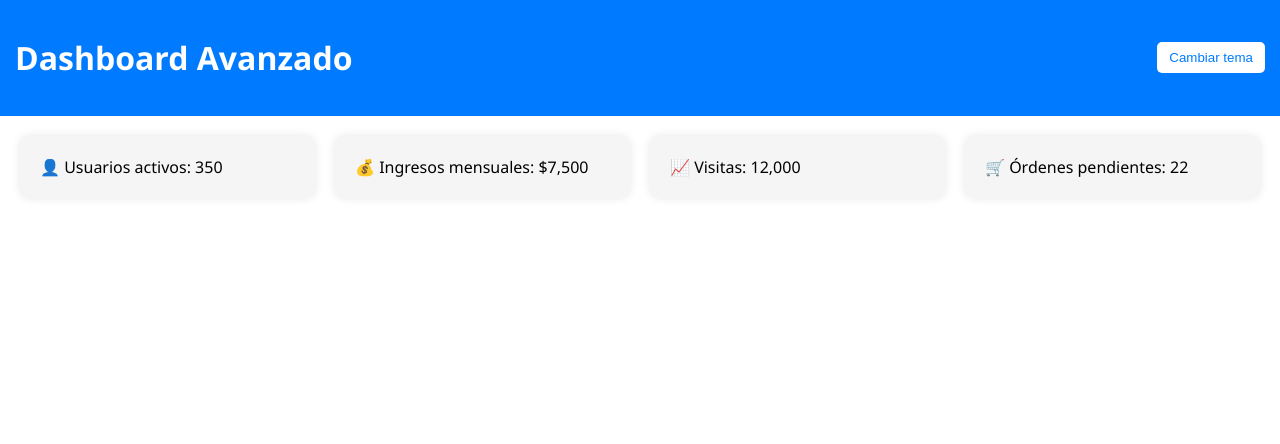
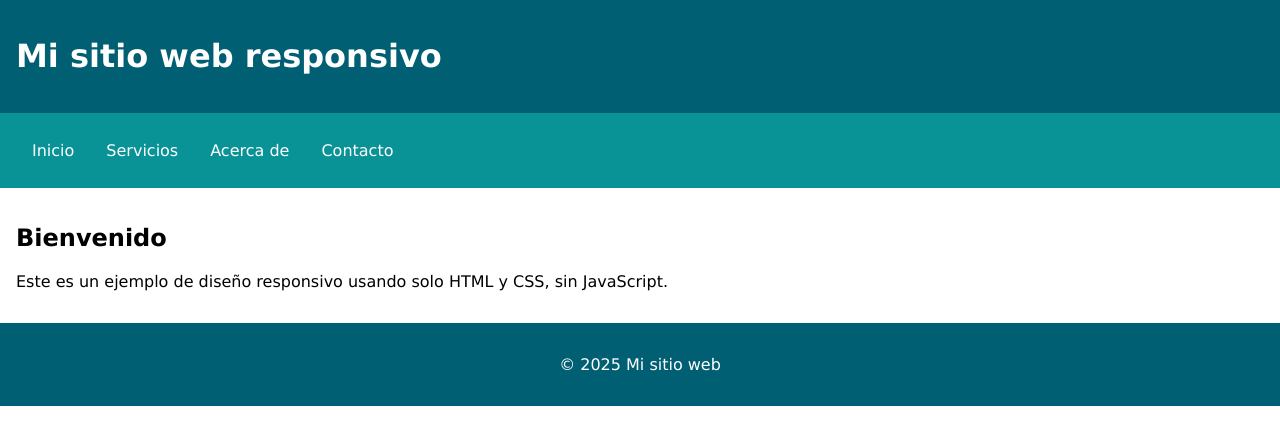
Before and after one commit to lgordillo7676/mi-pagina-web, a plain HTML site: page index.html in a window 1280 px wide. Drawn offline with Linux system fonts and the light colour scheme.

Commit message:
Add files via upload

```diff
--- a/index.html
+++ b/index.html
@@ -1,80 +1,108 @@
 <!DOCTYPE html>
 <html lang="es">
 <head>
-  <meta charset="UTF-8">
-  <title>Dashboard Avanzado</title>
-  <meta name="viewport" content="width=device-width, initial-scale=1">
+<meta charset="UTF-8" />
+<meta name="viewport" content="width=device-width, initial-scale=1" />
+<title>Diseño Responsivo sin JS</title>
 <style>
-    :root {
-      --bg-color: #ffffff;
-      --text-color: #000000;
-      --card-color: #f5f5f5;
+  body {
+    font-family: Verdana, sans-serif;
+    margin: 0; padding: 0;
+  }
+  header, nav, main, footer {
+    padding: 1em;
+  }
+  header {
+    background: #005f73;
+    color: white;
+  }
+  nav {
+    background: #0a9396;
+  }
+  nav ul {
+    list-style: none;
+    margin: 0; padding: 0;
+    display: flex;
+    flex-wrap: wrap;
+  }
+  nav li {
+    margin: 0;
+  }
+  nav a {
+    display: block;
+    padding: 0.75em 1em;
+    color: white;
+    text-decoration: none;
+  }
+  nav a:hover, nav a:focus {
+    background: #94d2bd;
+    color: #005f73;
   }
 
-    body.dark {
-      --bg-color: #121212;
-      --text-color: #ffffff;
-      --card-color: #1e1e1e;
+  /* Menú para dispositivos móviles usando checkbox hack */
+  #menu-toggle {
+    display: none;
+  }
+  label[for="menu-toggle"] {
+    background: #0a9396;
+    color: white;
+    padding: 0.75em 1em;
+    display: none;
+    cursor: pointer;
   }
 
-    body {
-      margin: 0;
-      font-family: 'Segoe UI', sans-serif;
-      background-color: var(--bg-color);
-      color: var(--text-color);
-      transition: all 0.3s ease;
+  @media (max-width: 600px) {
+    nav ul {
+      flex-direction: column;
+      display: none;
+    }
+    label[for="menu-toggle"] {
+      display: block;
+    }
+    #menu-toggle:checked + nav ul {
+      display: flex;
+    }
   }
 
-    header {
-      background: #007bff;
-      color: white;
-      padding: 15px;
-      display: flex;
-      justify-content: space-between;
-      align-items: center;
+  main {
+    padding: 1em;
   }
 
-    .dashboard {
-      display: grid;
-      grid-template-columns: repeat(auto-fit, minmax(200px, 1fr));
-      gap: 20px;
-      padding: 20px;
-    }
-
-    .card {
-      background-color: var(--card-color);
-      padding: 20px;
-      border-radius: 10px;
-      box-shadow: 0 0 10px rgba(0,0,0,0.1);
-    }
-
-    .toggle-btn {
-      background: white;
-      color: #007bff;
-      border: none;
-      padding: 8px 12px;
-      border-radius: 5px;
-      cursor: pointer;
+  footer {
+    background: #005f73;
+    color: white;
+    text-align: center;
   }
 </style>
 </head>
 <body>
+
 <header>
-    <h1>Dashboard Avanzado</h1>
-    <button class="toggle-btn" onclick="toggleTheme()">Cambiar tema</button>
+  <h1>Mi sitio web responsivo</h1>
 </header>
 
-  <main class="dashboard">
-    <div class="card">👤 Usuarios activos: 350</div>
-    <div class="card">💰 Ingresos mensuales: $7,500</div>
-    <div class="card">📈 Visitas: 12,000</div>
-    <div class="card">🛒 Órdenes pendientes: 22</div>
+<label for="menu-toggle">☰ Menú</label>
+<input type="checkbox" id="menu-toggle" />
+
+<nav>
+  <ul>
+    <li><a href="#">Inicio</a></li>
+    <li><a href="#">Servicios</a></li>
+    <li><a href="#">Acerca de</a></li>
+    <li><a href="#">Contacto</a></li>
+  </ul>
+</nav>
+
+<main>
+  <article>
+    <h2>Bienvenido</h2>
+    <p>Este es un ejemplo de diseño responsivo usando solo HTML y CSS, sin JavaScript.</p>
+  </article>
 </main>
 
-  <script>
-    function toggleTheme() {
-      document.body.classList.toggle('dark');
-    }
-  </script>
+<footer>
+  <p>© 2025 Mi sitio web</p>
+</footer>
+
 </body>
 </html>
```
Lines whose indentation alone changed are shown as unchanged.
